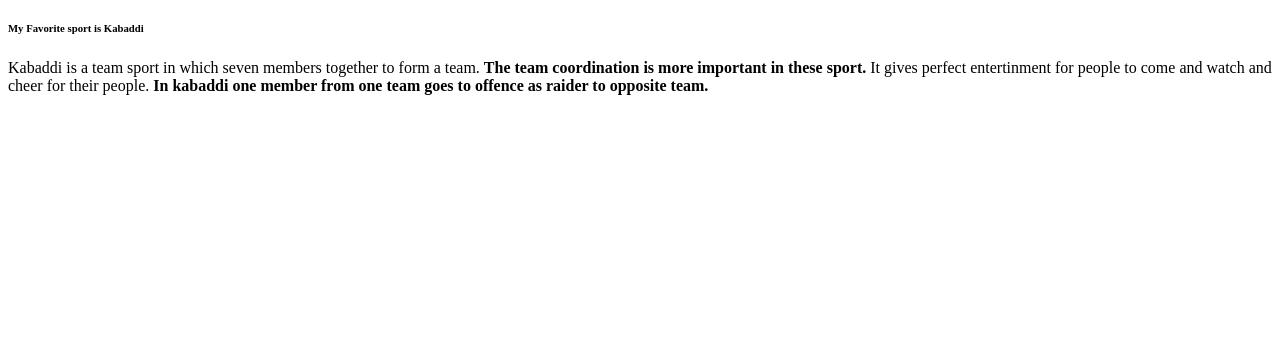
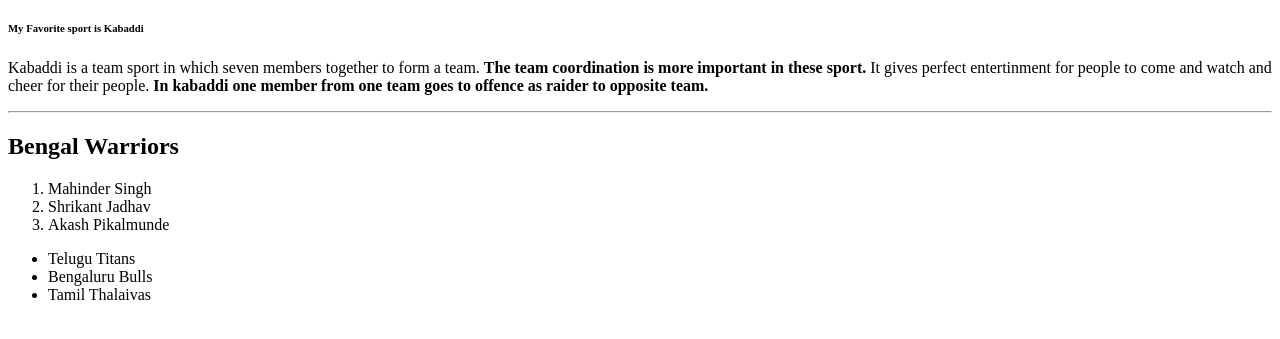
Before and after one commit to 44-563-Web-Apps-S23/44563-webapps-assignment-3-anjalimaguluri, a plain HTML site: page index.html in a window 1280 px wide. Shown: the part 61-400 px from the top of the page. Drawn offline with Linux system fonts and the light colour scheme.

Commit message:
names were added

```diff
--- a/index.html
+++ b/index.html
@@ -10,6 +10,17 @@
             <b>The team coordination is more important in these sport.</b>
             It gives perfect entertinment for people to come and watch and cheer for their people.
             <b>In kabaddi one member from one team goes to offence as raider to opposite team.</b></p>
-
+            <hr>
+            <h2>Bengal Warriors</h2>
+            <ol>
+                <li>Mahinder Singh</li>
+                <li>Shrikant Jadhav</li>
+                <li>Akash Pikalmunde</li>
+            </ol>
+            <ul>
+                <li>Telugu Titans</li>
+                <li>Bengaluru Bulls</li>
+                <li>Tamil Thalaivas</li>
+            </ul>
 
     </body>
```
